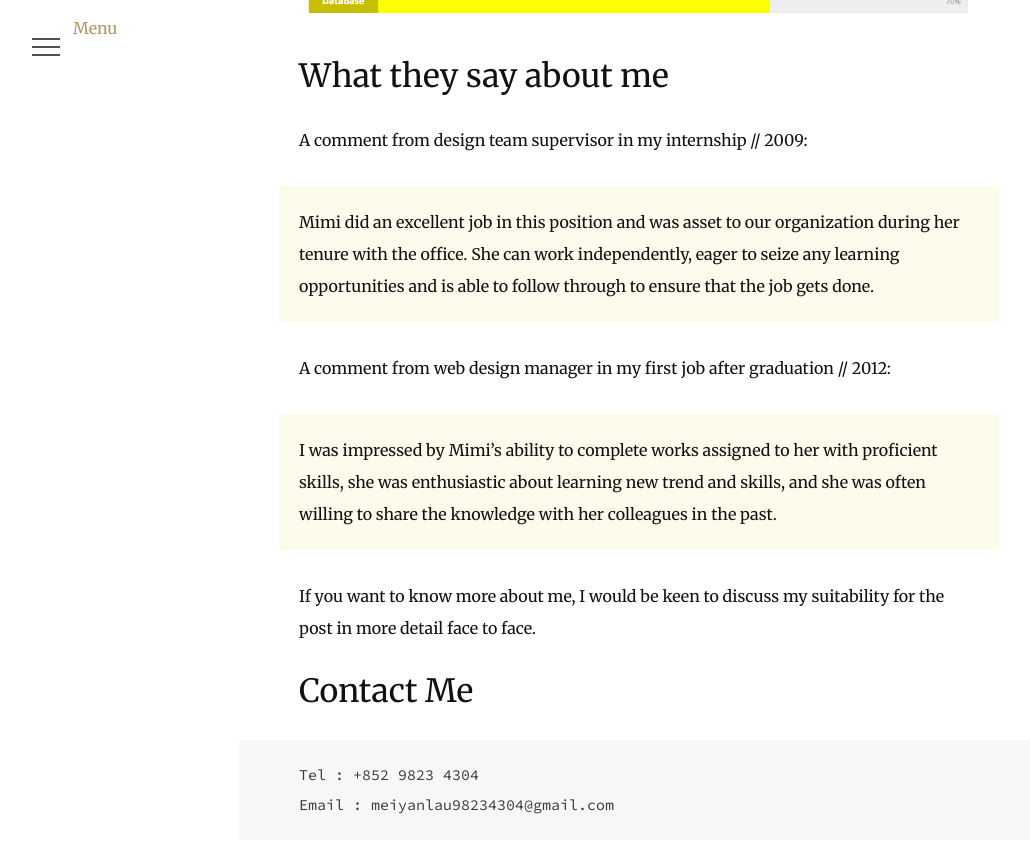
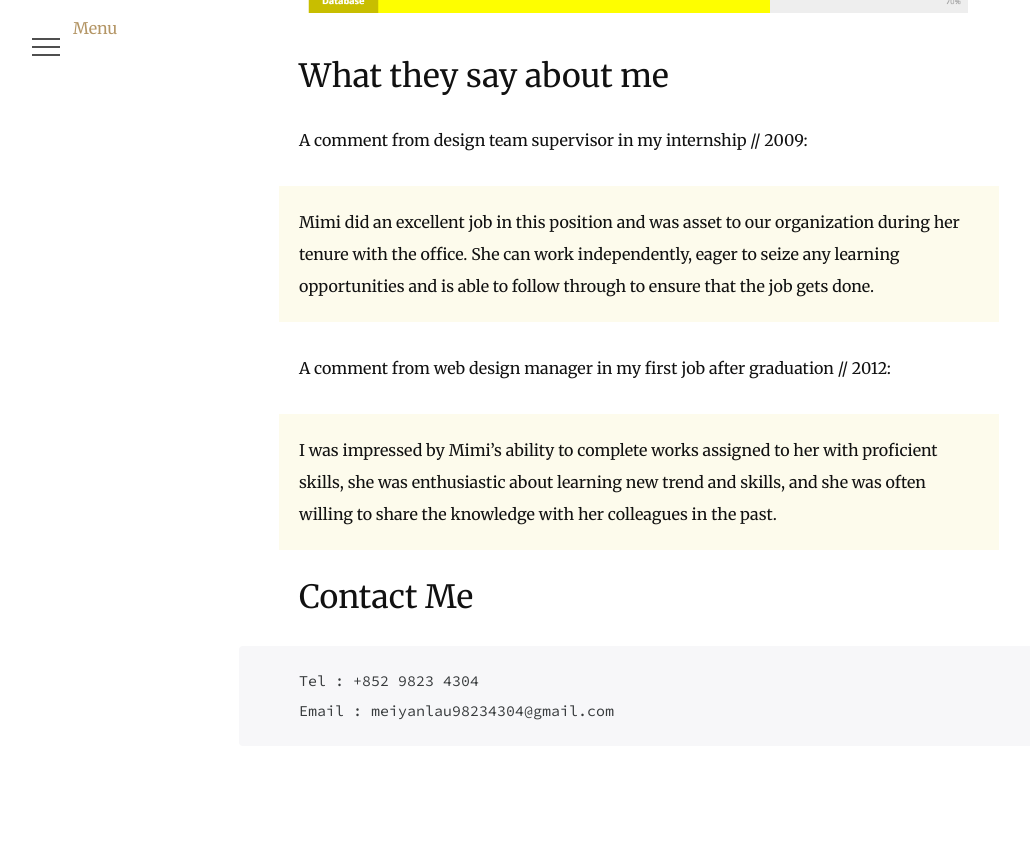
Before and after one commit to MimiLau/mimilau.github.io, a Jekyll site: the page built from about.md, in a window 1280 px wide and 900 px high, scrolled down 1691 px. Shown: the top 853 px of the window, without its empty margins (1-1031 px from the left). Built offline with Jekyll 4.4.1, drawn with Linux system fonts in a browser that asks for light colours; nearby versions of some CDN libraries; after the commit the page ends 2497 px from its top, so only the background shows below that.

Commit message:
change in about.md

````diff
--- a/about.md
+++ b/about.md
@@ -19,6 +19,7 @@ When the time I worked in [Aftership](https://www.aftership/com), my front-end b
 ![Technical Skills](/assets/images/technical-skills.png)
 
 ## What they say about me
+
 A comment from design team supervisor in my internship // 2009:
 
 > Mimi did an excellent job in this position and was asset to our organization during her tenure with the office. She can work independently, eager to seize any learning opportunities and is able to follow through to ensure that the job gets done.
@@ -27,7 +28,6 @@ A comment from web design manager in my first job after graduation // 2012:
 
 > I was impressed by Mimi's ability to complete works assigned to her with proficient skills, she was enthusiastic about learning new trend and skills, and she was often willing to share the knowledge with her colleagues in the past.
 
-If you want to know more about me, I would be keen to discuss my suitability for the post in more detail face to face.
 
 ## Contact Me
 ```
````
